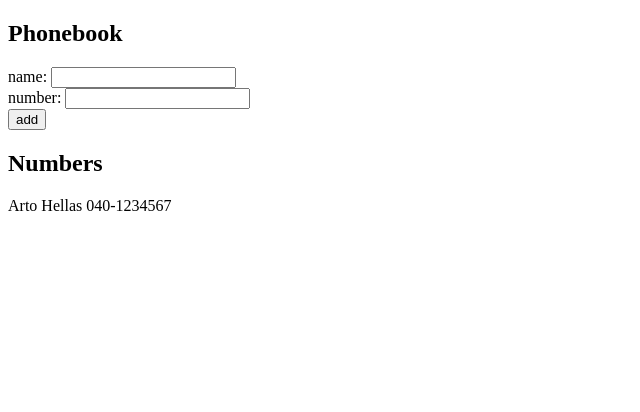
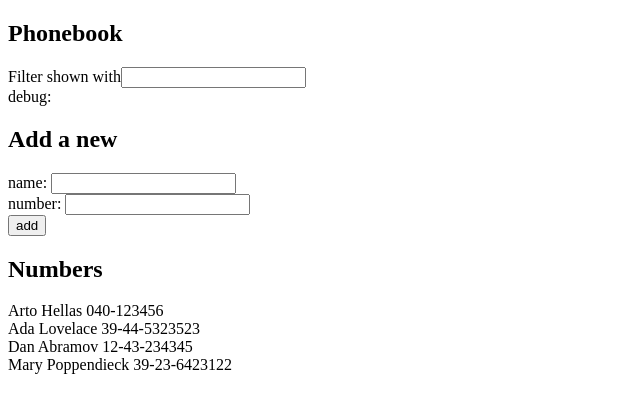
Before and after one commit to phd-eeengineer/fullStackOpen2020, a React (Create React App) app in the folder part2/phonebook/: page / in a window 1280 px wide. Shown: the top 412 px of the page, without its empty margins (0-640 px from the left). Built offline with nearby package versions, Linux system fonts and the light colour scheme.

Commit message:
Ex. 2.9 search method added

```diff
--- a/part2/phonebook/src/App.js
+++ b/part2/phonebook/src/App.js
@@ -3,18 +3,16 @@
 const App = () => {
   const [ newName, setNewName ] = useState('')
   const [ newNumber, setNewNumber ] = useState('')
-  const [ persons, setPersons ] = useState([
-    { name: 'Arto Hellas', number: "040-1234567"}
+  const [ searchResult, setSearchResult ] = useState('')
+  const [persons, setPersons] = useState([
+    { name: 'Arto Hellas', number: '040-123456' },
+    { name: 'Ada Lovelace', number: '39-44-5323523' },
+    { name: 'Dan Abramov', number: '12-43-234345' },
+    { name: 'Mary Poppendieck', number: '39-23-6423122' }
   ])
-
 
   const addPerson = (event) => {
     event.preventDefault()
-
-    // let isFound = 0
-    // persons.forEach((person) => person.name === newName ? isFound++ : isFound)
-    // console.log("Console 1:", isFound)
-
 
     if(persons.some(person => person.name === newName)) {
       window.alert(`${newName} is already added to phonebook`)
@@ -39,9 +37,33 @@
     setNewNumber(event.target.value)
   }
 
+  const handleSearch = (event) => {
+  //  console.log(event.target.value)
+    setSearchResult(event.target.value)
+  }
+
+  const personsToShow = (searchResult === '')
+  ? persons
+  : persons.filter(person => person.name
+        .toLowerCase().includes(searchResult.toLowerCase()))
+
+  // console.log("searched: ", searchResult)
+  // console.log("liste: ", personsToShow)
+
+
   return (
     <div>
       <h2>Phonebook</h2>
+      <div>
+        Filter shown with
+        <input
+          value={searchResult}
+          onChange = {handleSearch}/>
+          <div>debug: {searchResult}</div>
+      </div>
+      <div>
+        <h2>Add a new</h2>
+      </div>
       <form onSubmit={addPerson}>
         <div>
           name: <input
@@ -59,7 +81,7 @@
       </form>
       <h2>Numbers</h2>
       <div>
-        {persons.map( person =>
+        {personsToShow.map( person =>
           <div key={person.name}> {person.name} {person.number} </div>
         )}
       </div>
```
